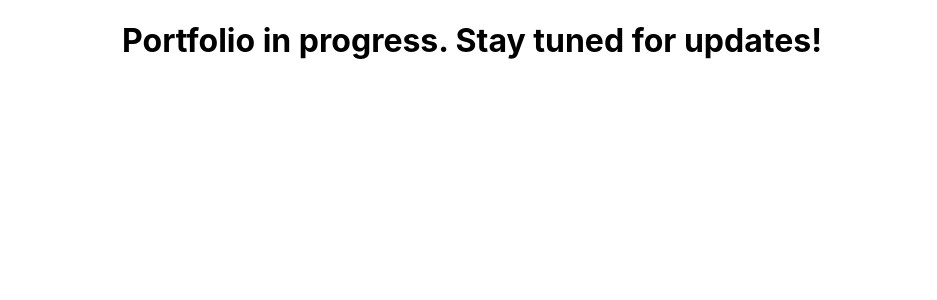
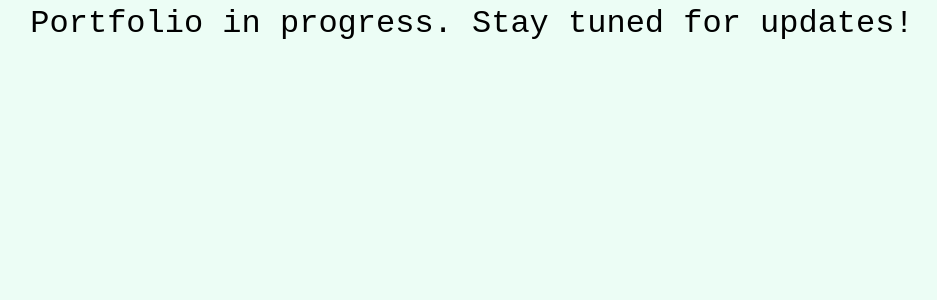
Before and after one commit to nathaliedpettersson/portfolio, a React (Create React App) app: page / in a window 1280 px wide. Shown: the top 300 px of the page, without its empty margins (168-1105 px from the left). Built offline with nearby package versions, Linux system fonts and the light colour scheme.

Commit message:
refactor: minor style changes on home page

```diff
--- a/public/index.html
+++ b/public/index.html
@@ -24,7 +24,7 @@
       work correctly both with client-side routing and a non-root public URL.
       Learn how to configure a non-root public URL by running `npm run build`.
     -->
-    <title>React App</title>
+    <title>Nathalie Pettersson</title>
   </head>
   <body>
     <noscript>You need to enable JavaScript to run this app.</noscript>
--- a/src/App.css
+++ b/src/App.css
@@ -1,38 +1,9 @@
-.App {
+body {
+  font-family: monospace;
+  background-color: rgb(236 253 245);
+}
+
+h1 {
+  font-size: 2rem;
   text-align: center;
 }
-
-.App-logo {
-  height: 40vmin;
-  pointer-events: none;
-}
-
-@media (prefers-reduced-motion: no-preference) {
-  .App-logo {
-    animation: App-logo-spin infinite 20s linear;
-  }
-}
-
-.App-header {
-  background-color: #282c34;
-  min-height: 100vh;
-  display: flex;
-  flex-direction: column;
-  align-items: center;
-  justify-content: center;
-  font-size: calc(10px + 2vmin);
-  color: white;
-}
-
-.App-link {
-  color: #61dafb;
-}
-
-@keyframes App-logo-spin {
-  from {
-    transform: rotate(0deg);
-  }
-  to {
-    transform: rotate(360deg);
-  }
-}
--- a/src/index.css
+++ b/src/index.css
@@ -1,3 +1,7 @@
+@tailwind base;
+@tailwind components;
+@tailwind utilities;
+
 body {
   margin: 0;
   font-family: -apple-system, BlinkMacSystemFont, 'Segoe UI', 'Roboto', 'Oxygen',
```
